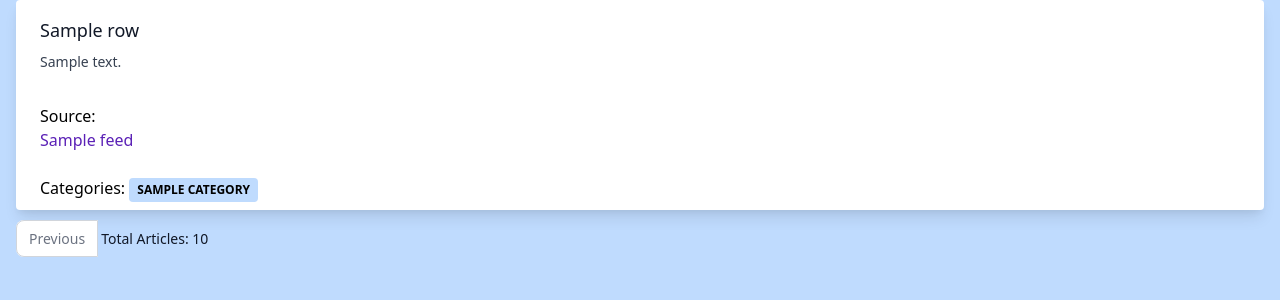
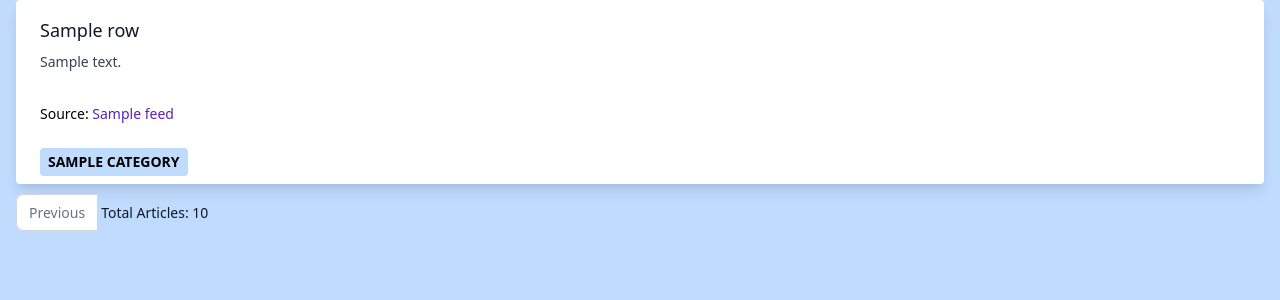
Before and after one commit to melhin/just-another-rss-reader, a Python web app: template src/web_app/templates/index.html in a window 1280 px wide. Shown: the part 80-380 px from the top of the page. Run offline with Jinja, Linux system fonts and the light colour scheme; the template is opened without the code that fills it: most values are stand-ins (such as "Sample title", 1, 10 or a date in 2020); style sheets or scripts are compiled from the project's sources.

```diff
--- a/src/web_app/templates/index.html
+++ b/src/web_app/templates/index.html
@@ -110,21 +110,21 @@
               </div>
 
               <div class="px-6 pt-4 pb-2">
-                <span>
+                <span class="lg:text-sm md:text-2xl">
                   Source:
-                  <p
-                    class="text-purple-800 hover:text-purple-600"
-                    href="{{ row.feed_url }}"
+                  <a
+                    class=" text-purple-800 hover:text-purple-600"
+                    href="{{ row.url }}"
                   >
                     {{ row.feed }}
-                  </p>
+                  </a>
                 </span>
               </div>
               <div class="px-6 pt-4 pb-2">
                 <span>
-                  Categories: {% for category in row.categories %}
+                  {% for category in row.categories %}
                   <span
-                    class="text-xs font-semibold inline-block py-1 px-2 uppercase rounded bg-blue-200 uppercase last:mr-0 mr-1"
+                    class="lg:text-sm md:text-4xl font-semibold inline-block py-1 px-2 uppercase rounded bg-blue-200 uppercase last:mr-0 mr-1"
                   >
                     <a href="?when={{ when }}&category={{ category }}">
                       {{ category }}
```
Also changed, not shown: 1 other file.
